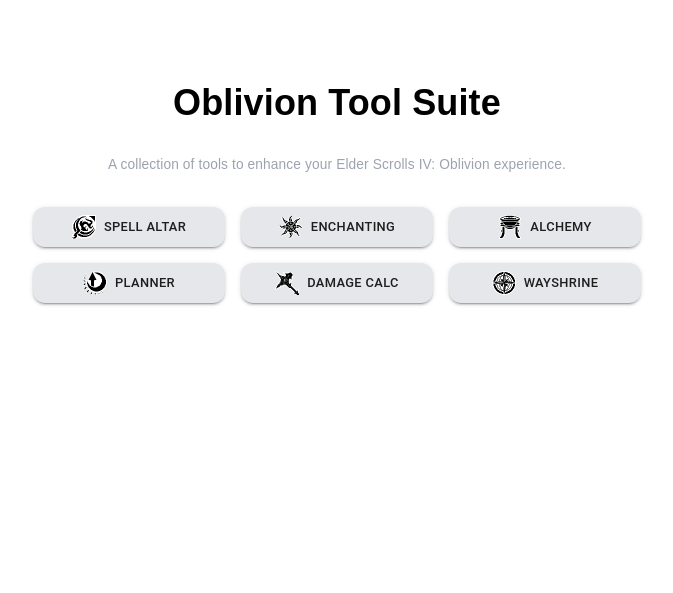
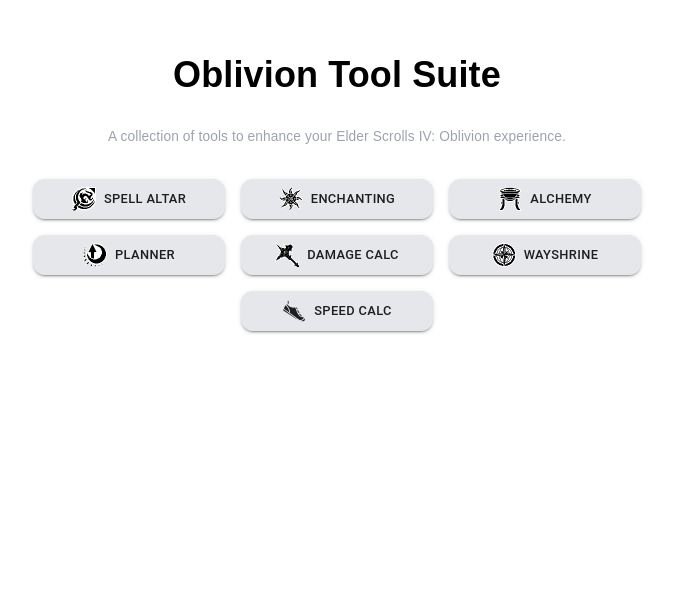
Before and after one commit to ScottMcDermid/oblivion-landing-page, a Next.js app: page / in a window 1280 px wide. Shown: the part 207-800 px from the top of the page, without its empty margins (303-976 px from the left). Built offline with nearby package versions, Linux system fonts and the light colour scheme.

Commit message:
added link to speed calc

```diff
--- a/package.json
+++ b/package.json
@@ -17,6 +17,7 @@
     "next": "14.2.12",
     "react": "^18",
     "react-dom": "^18",
+    "react-icons": "^5.7.0",
     "zustand": "^5.0.3"
   },
   "devDependencies": {
@@ -36,8 +37,8 @@
     "prettier": "^3.5.2",
     "prettier-plugin-tailwindcss": "^0.6.11",
     "style-loader": "^4.0.0",
+    "tailwind-merge": "^3.0.2",
     "tailwindcss": "^3.4.1",
-    "tailwind-merge": "^3.0.2",
     "typescript": "^5"
   },
   "packageManager": "pnpm@11.15.1"
--- a/src/app/page.tsx
+++ b/src/app/page.tsx
@@ -10,6 +10,7 @@
   ThemeProvider,
 } from '@mui/material';
 import GitHubIcon from '@mui/icons-material/GitHub';
+import { GiRunningShoe } from 'react-icons/gi';
 import theme from '@/app/theme';
 
 export default function Home() {
@@ -84,6 +85,17 @@
                   <img src="/icons/wayshrine.png" alt="" width={24} height={24} style={{ display: 'inline-block', verticalAlign: 'middle', marginRight: 8 }} /> Wayshrine
                 </Button>
               </Box>
+              <Box className="flex flex-col justify-center gap-4 sm:flex-row">
+                <Button
+                  variant="contained"
+                  color="primary"
+                  size="large"
+                  href="https://speed.oblivion.tools"
+                  className="w-48 rounded-xl px-6 py-2 whitespace-nowrap"
+                >
+                  <GiRunningShoe style={{ display: 'inline-block', verticalAlign: 'middle', marginRight: 8, fontSize: 24 }} /> Speed Calc
+                </Button>
+              </Box>
             </Box>
           </Container>
         </Box>
```
Also changed, not shown: 2 other files (tests, documents, lock files or other folders).
